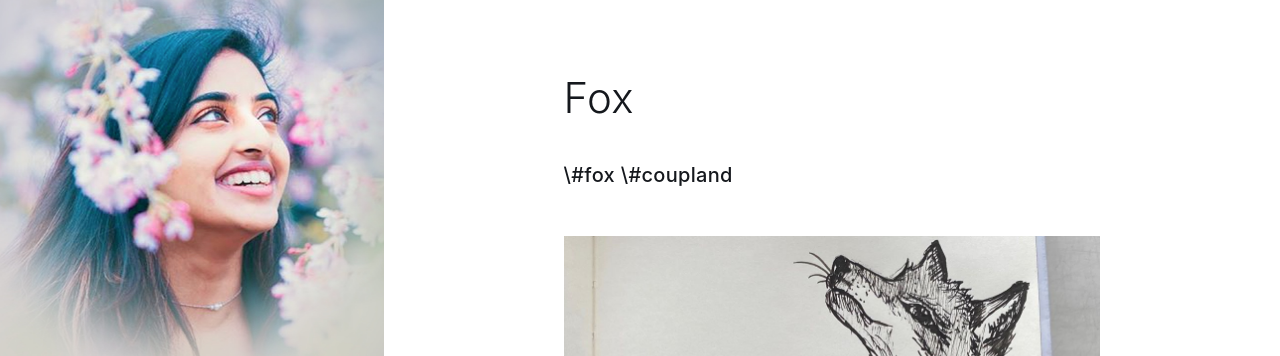
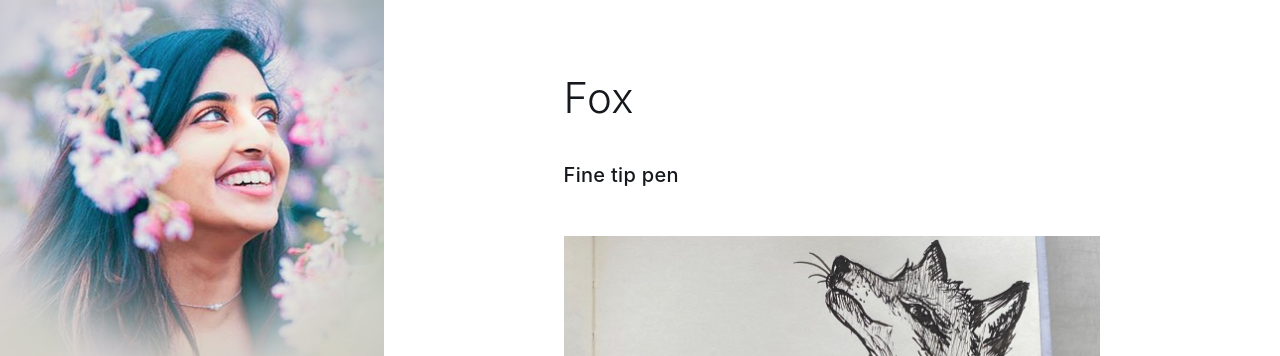
Before and after one commit to kirdanasai/kirdanasai.github.io, a Jekyll site: the page built from _art/fox.md, in a window 1280 px wide and 1072 px high. Shown: the part 123-479 px from the top of the window. Built offline with Jekyll 4.4.1, drawn with Linux system fonts in a browser that asks for light colours; nearby versions of some CDN libraries.

Commit message:
Update fox.md

```diff
--- a/_art/fox.md
+++ b/_art/fox.md
@@ -1,7 +1,7 @@
 ---
 layout: art
 title: Fox
-tagline: \#fox \#coupland
+tagline: Fine tip pen
 image: 9.jpg
 ---
 “Remember: the time you feel lonely is the time you most need to be by yourself. Life's cruelest irony.” - Douglas Coupland ♾
```
